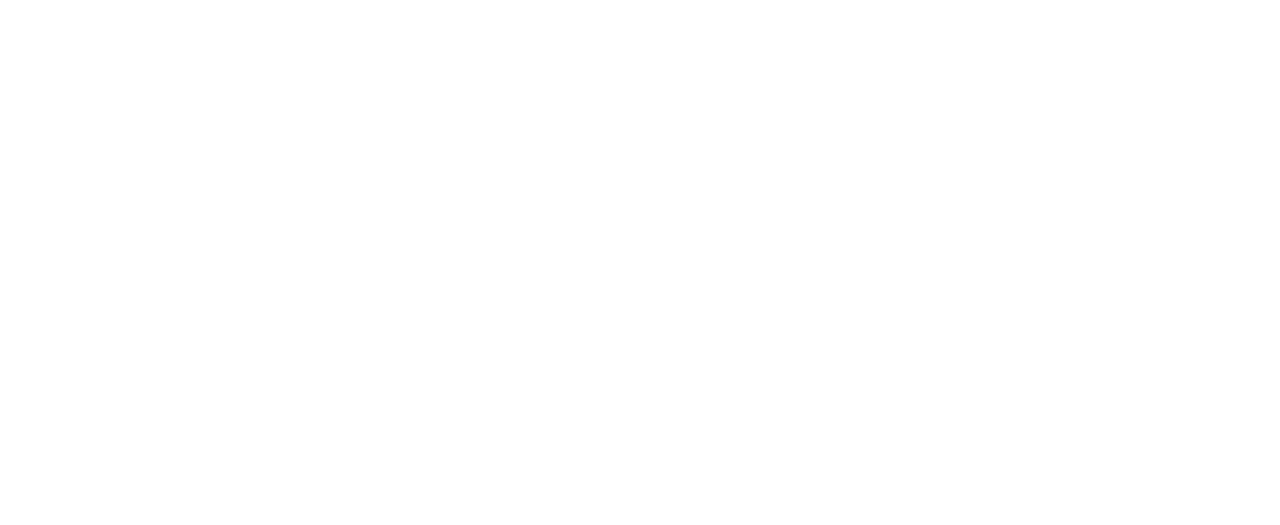
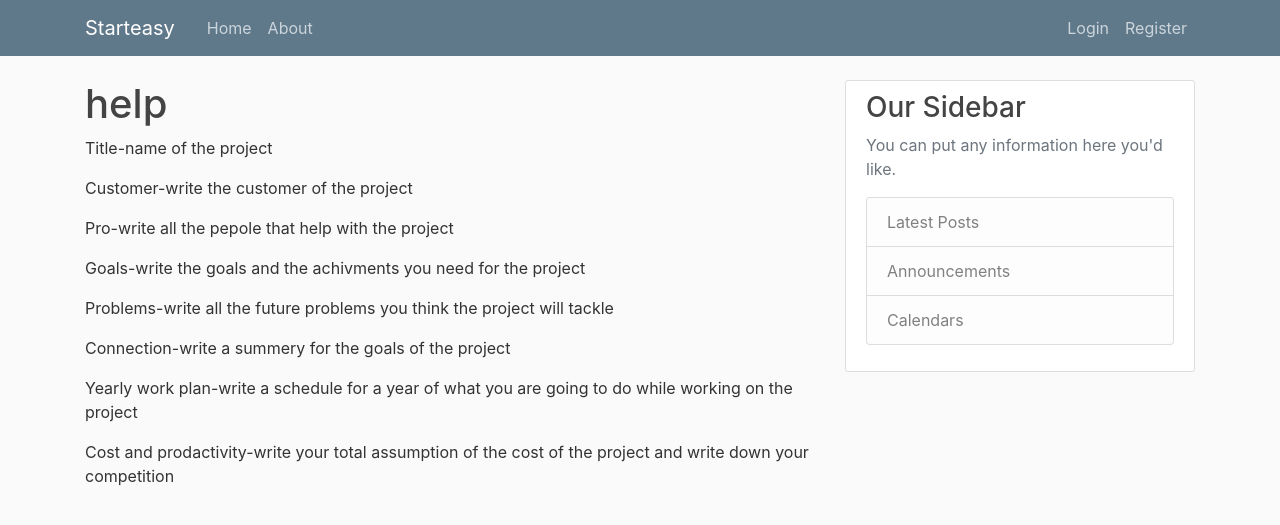
Before and after one commit to AlexSkatkov/StartEasy, a Django app: page /help/ in a window 1280 px wide. Before the commit the part shown is empty. Shown: the top 525 px of the page. Run offline with Django 3.2, Linux system fonts and the light colour scheme; parts of the project's set-up code (start-up, migrations or seed data) failed here and were passed over; some libraries are stand-ins or nearby versions.

Commit message:
help update
ofek demri

```diff
--- a/project/templates/project/help.html
+++ b/project/templates/project/help.html
@@ -1,10 +1,15 @@
-<!DOCTYPE html>
-<html lang="en">
-<head>
-    <meta charset="UTF-8">
-    <title>Title</title>
-</head>
-<body>
+{% extends 'project/base.html' %}
+{% load crispy_forms_tags %}
+{% block content %}
 
-</body>
-</html>
+    <h1>help</h1>
+    <p>Title-name of the project</p>
+    <p>Customer-write the customer of the project</p>
+    <p>Pro-write all the pepole that help with the project</p>
+    <p>Goals-write the goals and the achivments you need for the project</p>
+    <p>Problems-write all the future problems you think the project will tackle</p>
+    <p>Connection-write a summery for the goals of the project</p>
+    <p>Yearly work plan-write a schedule for a year of what you are going to do while working on the project</p>
+    <p>Cost and prodactivity-write your total assumption of the cost of the project and write down your competition</p>
+
+{% endblock %}
--- a/project/templates/project/post_edit.html
+++ b/project/templates/project/post_edit.html
@@ -2,7 +2,7 @@
 {% load crispy_forms_tags %}
 {% block content %}
     <h2>Edit post</h2>
-    <a href="{% url help %}">help</a>
+    <a href="{% url 'help' %}">help</a>
     <form method="POST" class="post-form">{% csrf_token %}
         {{ form|crispy }}
         <button type="submit" class="save btn btn-default">Save</button>
--- a/project/urls.py
+++ b/project/urls.py
@@ -8,7 +8,7 @@
     path('post/<int:pk>/', views.post_detail, name='post_detail'),
     path('post/<int:pk>/edit/', views.post_edit, name='post_edit'),
     path('post/<int:pk>/delete/', views.post_delete, name='post_delete'),
-    path('help/', views.help, name='project-help'),
+    path('help/', views.help, name='help'),
     path('about/', views.about, name='project-about')
 
 ]
```
